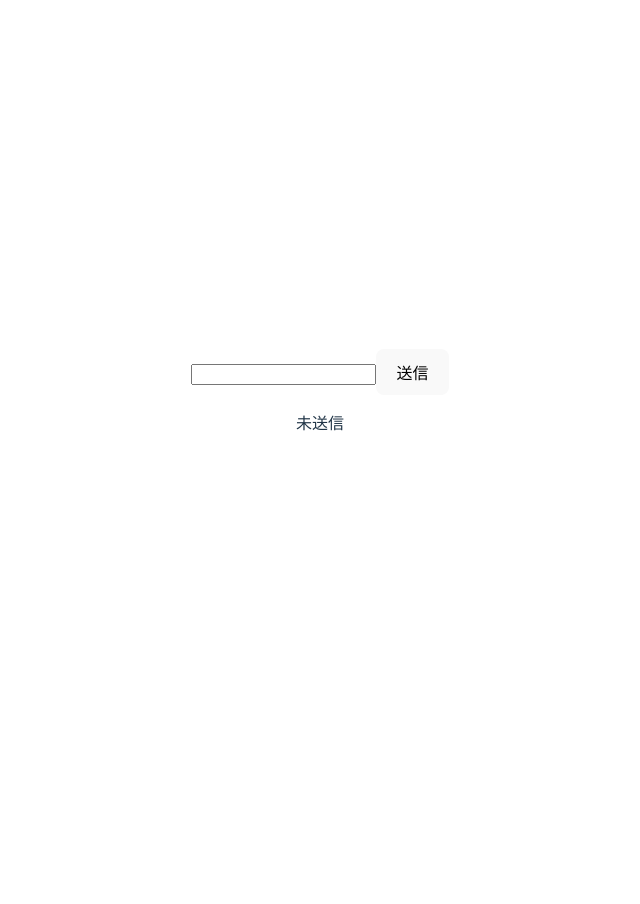
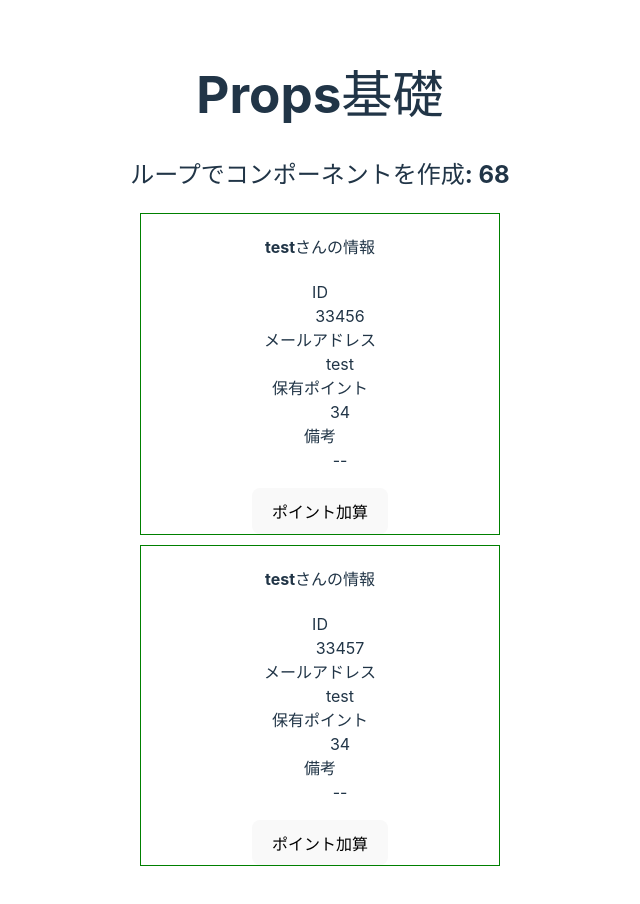
Before and after one commit to kkoouuya0730/vue3, a Vue app: page / in a window 1280 px wide. Shown: the top 904 px of the page, without its empty margins (320-960 px from the left). Before the commit the page ends 800 px from the top, so only its background shows below. Built offline with nearby package versions, Linux system fonts and the light colour scheme.

Commit message:
:white_check_mark: today's output

```diff
--- a/src/App.vue
+++ b/src/App.vue
@@ -1,16 +1,43 @@
 <script setup lang="ts">
-import { ref } from "vue"
+import { computed, ref } from "vue"
+import OneMember from "./components/OneMember.vue";
 
-const msg = ref("未送信");
-const onFormSubmit = ():void => {
-  msg.value = "送信されました";
-};
+const memberListInit = new Map<number, Member>();
+memberListInit.set(33456, {id: 334546, name: "test", email: "test", points: 34, note: "初回特選あり"})
+memberListInit.set(33457, {id: 334547, name: "test", email: "test", points: 34, note: "初回特選あり"})
+const memberList = ref(memberListInit);
+
+const totalPoints = computed(
+  (): number => {
+    let total = 0;
+    for(const member of memberList.value.values()) {
+      total += member.points;
+    }
+    return total;
+  }
+)
+
+interface Member {
+  id: number;
+  name: string;
+  email: string;
+  points: number;
+  note?: string;
+}
 </script>
 
 <template>
-  <form action="#" v-on:submit.prevent="onFormSubmit">
-    <input type="text" required>
-    <button type="submit">送信</button>
-  </form>
-  <p>{{ msg }}</p>
+  <h1>Props基礎</h1>
+  <section>
+    <h2>ループでコンポーネントを作成: {{ totalPoints }}</h2>
+    <OneMember
+      v-for="[id, member] in memberList"
+      :key="id"
+      :id="id"
+      :name="member.name"
+      :email="member.email"
+      :points="member.points"
+      :member="member.note"
+    />
+  </section>
 </template>
--- /dev/null
+++ b/src/components/OneInfo.vue
@@ -0,0 +1,23 @@
+<script setup lang="ts">
+interface Props {
+    title: string;
+    content: string;
+}
+
+defineProps<Props>();
+
+</script>
+
+<template>
+    <section class="box">
+        <h4>{{ title }}</h4>
+        <p>{{ content }}</p>
+    </section>
+</template>
+
+<style scoped>
+.box{
+    border: green 1px dashed;
+    margin: 10px;
+}
+</style>
--- /dev/null
+++ b/src/components/OneMember.vue
@@ -0,0 +1,48 @@
+<script setup lang="ts">
+import { ref, computed } from 'vue'
+interface Props {
+  id: number;
+  name: string;
+  email: string;
+  points: number;
+  note?: string;
+}
+const props = defineProps<Props>();
+
+const localPoints = ref(props.points);
+const localNote = computed((): string => {
+  let localNote = props.note;
+  if(localNote == undefined) {
+    localNote = "--";
+  }
+  return localNote;
+})
+
+const pointUP = (): void => {
+  localPoints.value++;
+}
+</script>
+
+<template>
+  <section class="box">
+    <h4>{{ name }}さんの情報</h4>
+    <dl>
+      <dt>ID</dt>
+      <dd>{{ id }}</dd>
+      <dt>メールアドレス</dt>
+      <dd>{{ email }}</dd>
+      <dt>保有ポイント</dt>
+      <dd>{{ localPoints }}</dd>
+      <dt>備考</dt>
+      <dd>{{ localNote }}</dd>
+    </dl>
+    <button v-on:click="pointUP">ポイント加算</button>
+  </section>
+</template>
+
+<style scoped>
+.box {
+  border: green 1px solid;
+  margin: 10px;
+}
+</style>
```
Also changed, not shown: src/components/HelloWorld.vue (deleted, +0 -38 lines).
